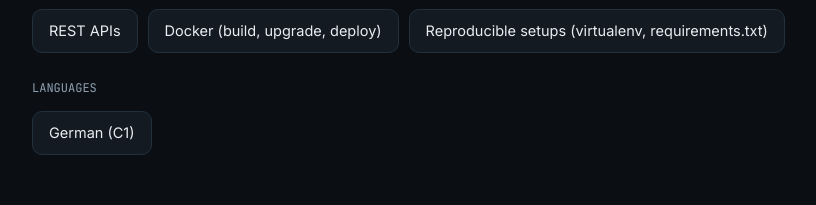
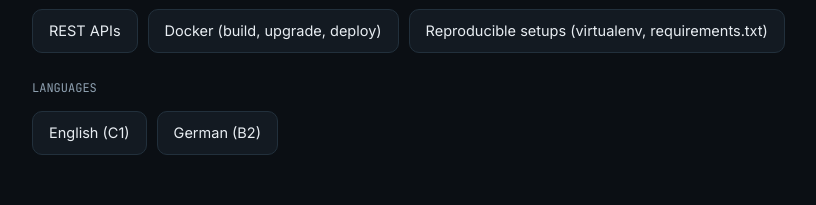
Before and after one commit to Adityadate/Adityadate.github.io, a plain HTML site: page index.html in a window 1280 px wide. Shown: the part 2763-2968 px from the top of the page, without its empty margins (92-908 px from the left). Drawn offline with Linux system fonts and the light colour scheme.

Commit message:
Fix languages: English C1, German B2

```diff
--- a/index.html
+++ b/index.html
@@ -429,7 +429,7 @@ body[data-mode="investor"] .only-recruiter{display:none}
   <div class="reveal"><div class="meta" data-de="DATA SCIENCE UND ML">DATA SCIENCE AND ML</div><div class="skillrow"><span class="skill">Python</span><span class="skill">pandas</span><span class="skill">NumPy</span><span class="skill">scikit-learn</span><span class="skill">Random Forest</span><span class="skill">Jupyter</span><span class="skill" data-de="LLM- und NLP-Evaluation">LLM and NLP evaluation</span></div></div>
   <div class="reveal" style="margin-top:26px"><div class="meta" data-de="VISUALISIERUNG UND DASHBOARDS">VISUALIZATION AND DASHBOARDS</div><div class="skillrow"><span class="skill">Power BI</span><span class="skill">Streamlit</span><span class="skill" data-de="folium (Karten)">folium (maps)</span><span class="skill">matplotlib</span><span class="skill">seaborn</span></div></div>
   <div class="reveal" style="margin-top:26px"><div class="meta">ENGINEERING</div><div class="skillrow"><span class="skill">REST APIs</span><span class="skill" data-de="Docker (Build, Upgrade, Deployment)">Docker (build, upgrade, deploy)</span><span class="skill" data-de="Reproduzierbare Setups (virtualenv, requirements.txt)">Reproducible setups (virtualenv, requirements.txt)</span></div></div>
-  <div class="reveal" style="margin-top:26px"><div class="meta" data-de="SPRACHEN">LANGUAGES</div><div class="skillrow"><span class="skill" data-de="Deutsch (C1)">German (C1)</span></div></div>
+  <div class="reveal" style="margin-top:26px"><div class="meta" data-de="SPRACHEN">LANGUAGES</div><div class="skillrow"><span class="skill" data-de="Englisch (C1)">English (C1)</span><span class="skill" data-de="Deutsch (B2)">German (B2)</span></div></div>
 </div></section>
 
 <section id="work"><div class="wrap">
```
